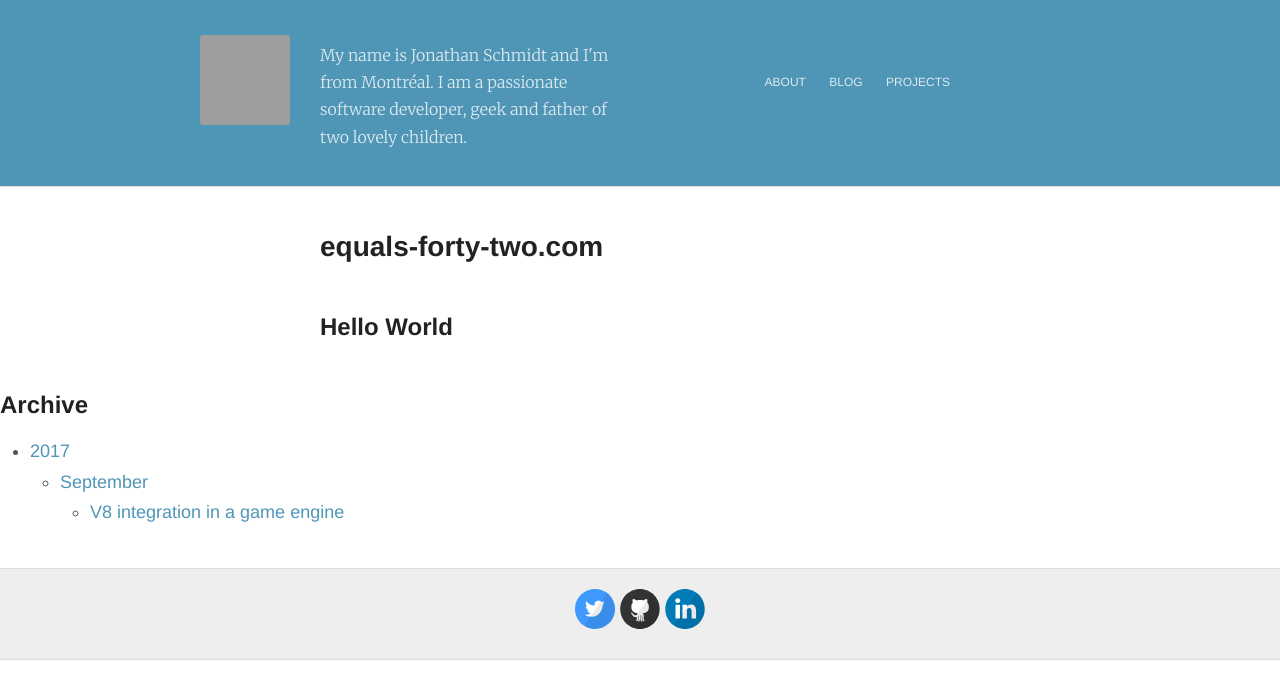
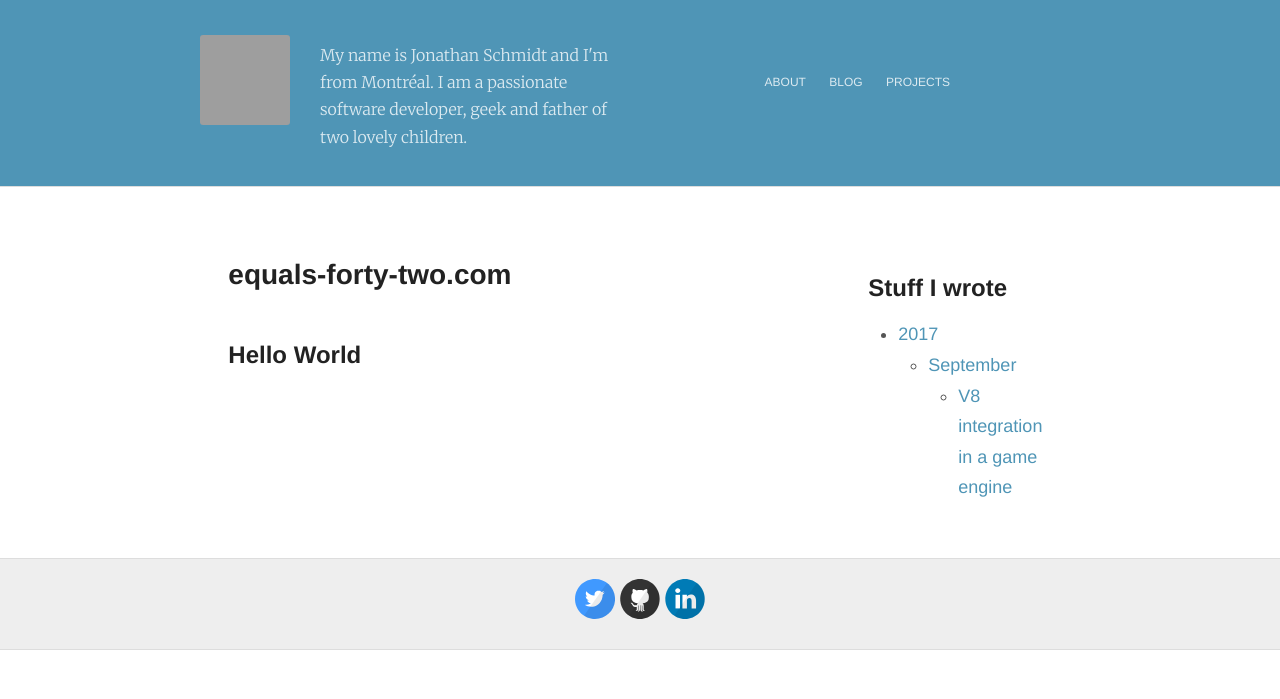
Before and after one commit to jschmidt42/jschmidt42.github.io, a Jekyll site: the page built from index.md, in a window 1280 px wide, cut to the strip 0-699 px from the top of the page. Built offline with Jekyll 4.4.1, drawn with Linux system fonts in a browser that asks for light colours; our own code applies the rules of GitHub Pages for plain Markdown files; grey boxes are pictures that could not be loaded.

Commit message:
Update post listing

```diff
--- a/_layouts/default.html
+++ b/_layouts/default.html
@@ -3,14 +3,24 @@
   <head>
     {% include meta.html %}
 
-    <!--[if lt IE 9]>
-      <script src="http://html5shiv.googlecode.com/svn/trunk/html5.js"></script>
-    <![endif]-->
+    <meta charset="utf-8">
+    <meta http-equiv="X-UA-Compatible" content="IE=edge">
+    <meta name="viewport" content="width=device-width, initial-scale=1">
+
+    <title>{% if page.title %}{{ page.title }}{% else %}{{ site.title }}{% endif %}</title>
+    <meta name="description" content="{% if page.excerpt %}{{ page.excerpt | strip_html | strip_newlines | truncate: 160 }}{% else %}{{ site.description }}{% endif %}">
+
+    <!-- Latest compiled and minified CSS -->
+    <link rel="stylesheet" href="https://maxcdn.bootstrapcdn.com/bootstrap/3.3.6/css/bootstrap.min.css" integrity="sha384-1q8mTJOASx8j1Au+a5WDVnPi2lkFfwwEAa8hDDdjZlpLegxhjVME1fgjWPGmkzs7" crossorigin="anonymous">
+
+    <!-- Optional theme -->
+    <link rel="stylesheet" href="https://maxcdn.bootstrapcdn.com/bootstrap/3.3.6/css/bootstrap-theme.min.css" integrity="sha384-fLW2N01lMqjakBkx3l/M9EahuwpSfeNvV63J5ezn3uZzapT0u7EYsXMjQV+0En5r" crossorigin="anonymous">
+
+    <link rel="canonical" href="{{ page.url | replace:'index.html','' | prepend: site.baseurl | prepend: site.url }}">
+    <link rel="alternate" type="application/rss+xml" title="{{ site.title }}" href="{{ "/feed.xml" | prepend: site.baseurl | prepend: site.url }}">
 
     <link href='http://fonts.googleapis.com/css?family=Merriweather:300' rel='stylesheet' type='text/css'>
     <link rel="stylesheet" type="text/css" href="{{ site.baseurl }}/style.css" />
-
-    <!-- Created with Jekyll Now - http://github.com/barryclark/jekyll-now -->
   </head>
 
   <body>
@@ -36,7 +46,7 @@
                 {{ content }}
             </div>
             <div class="content col-md-2">
-                <h2>Archive</h2>
+                <h2>Stuff I wrote</h2>
                 <ul>
                     {% assign currentYear = site.time | date: "%Y" %}
                     {% assign currentMonth = site.time | date: "%B" %}
```
